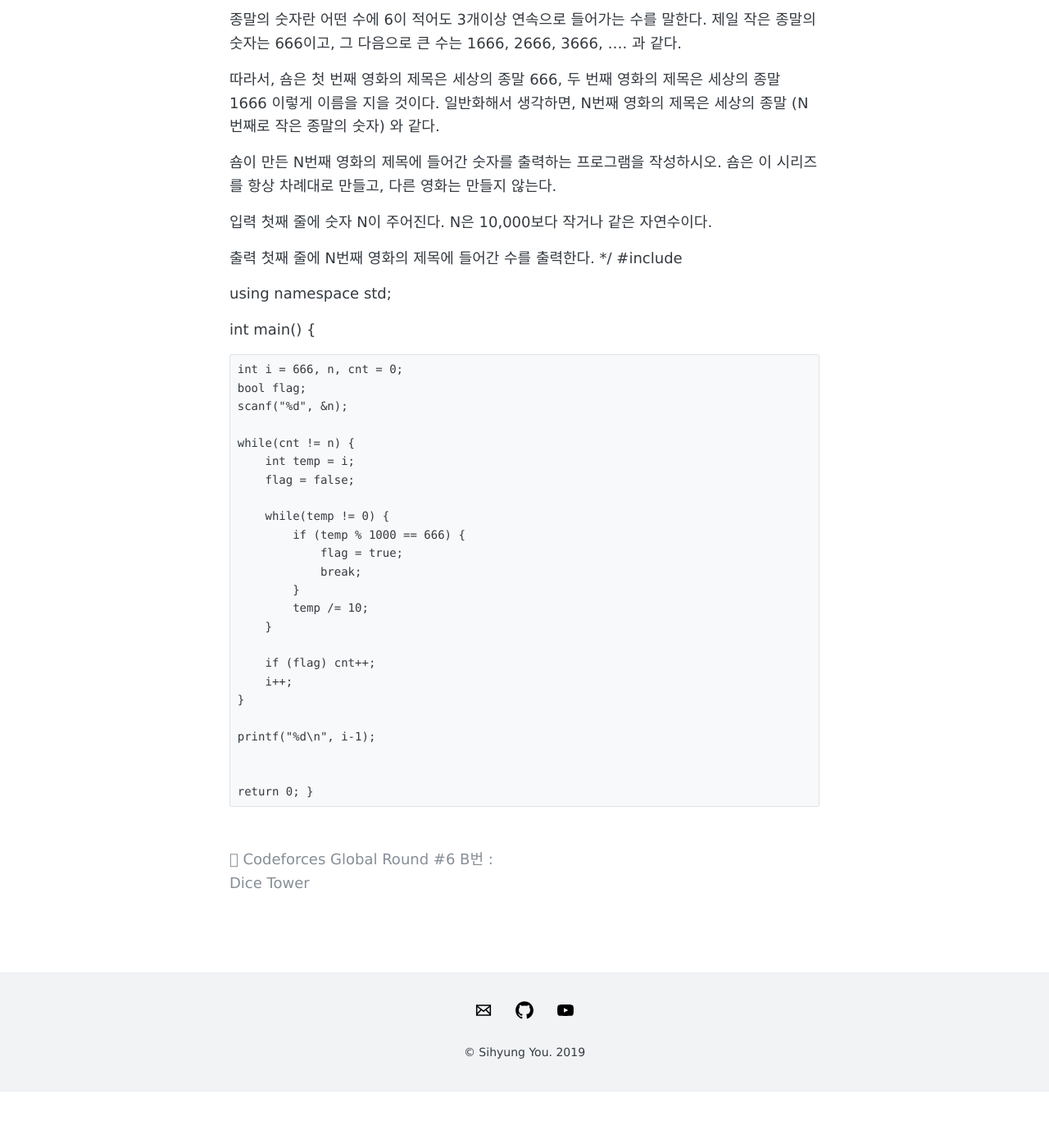
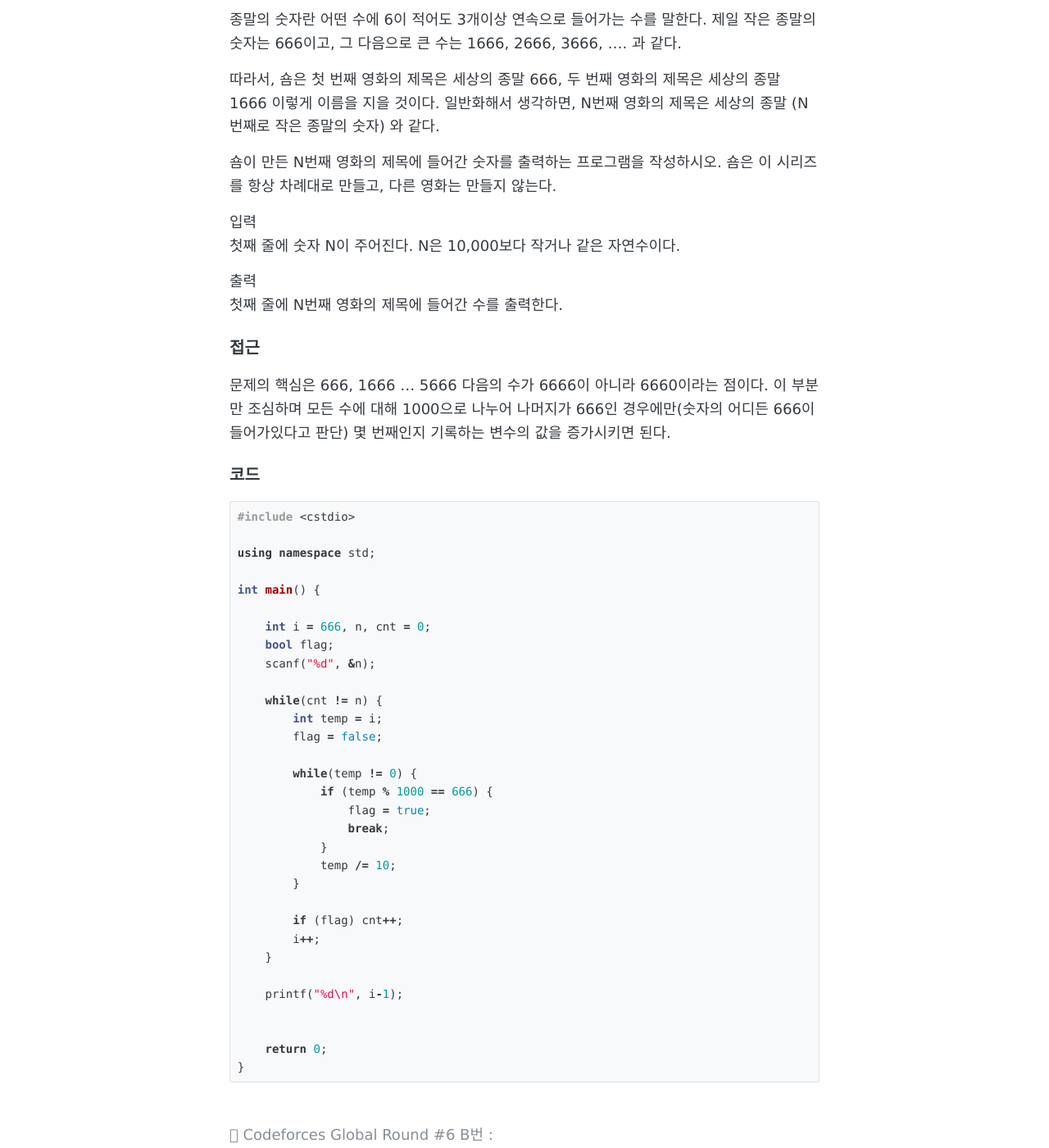
Before and after one commit to sihyungyou/sihyungyou.github.io, a Jekyll site: the page built from _posts/2019-12-20-baekjoon-1436.md, in a window 1280 px wide and 1400 px high, scrolled down 578 px. Shown: the whole window at 82% size. Built offline with Jekyll 4.4.1, drawn with Linux system fonts in a browser that asks for light colours; comment, search, counter and statistics services are not loaded; before the commit the page ends 1909 px from its top, so only the background shows below that; some of the changed text lies outside the part shown.

Commit message:
1436번 영화감독 숌

```diff
--- a/_posts/2019-12-20-baekjoon-1436.md
+++ b/_posts/2019-12-20-baekjoon-1436.md
@@ -23,7 +23,12 @@
 
 출력
 첫째 줄에 N번째 영화의 제목에 들어간 수를 출력한다.
-*/
+
+### 접근
+문제의 핵심은 666, 1666 ... 5666 다음의 수가 6666이 아니라 6660이라는 점이다. 이 부분만 조심하며 모든 수에 대해 1000으로 나누어 나머지가 666인 경우에만(숫자의 어디든 666이 들어가있다고 판단) 몇 번째인지 기록하는 변수의 값을 증가시키면 된다.
+
+### 코드
+~~~c++
 #include <cstdio>
 
 using namespace std;
@@ -55,3 +60,4 @@
 
     return 0;
 }
+~~~
```
Also changed, not shown: other parts of _posts/2019-12-20-baekjoon-1436.md (+1 -1 lines).
